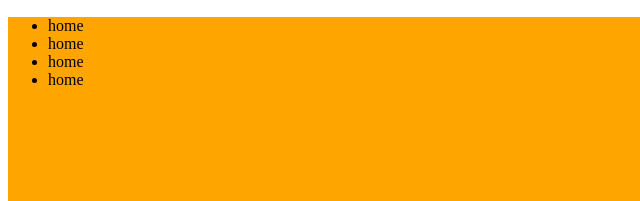
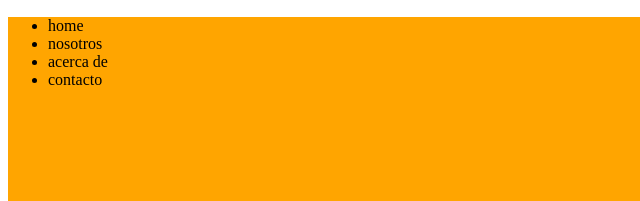
Before and after one commit to jucho13/clasegithub, a plain HTML site: page index.html in a window 1280 px wide. Shown: the part 171-372 px from the top of the page, 0-640 px from the left. Drawn offline with Linux system fonts and the light colour scheme.

Commit message:
Hice cambios en mi navbar
ingrese nombres correspondientes

```diff
--- a/index.html
+++ b/index.html
@@ -16,9 +16,9 @@
         <nav>
             <ul>
                 <li>home</li>
-                <li>home</li>
-                <li>home</li>
-                <li>home</li>
+                <li>nosotros</li>
+                <li>acerca de</li>
+                <li>contacto</li>
             </ul>
         </nav>
     </header>
```
